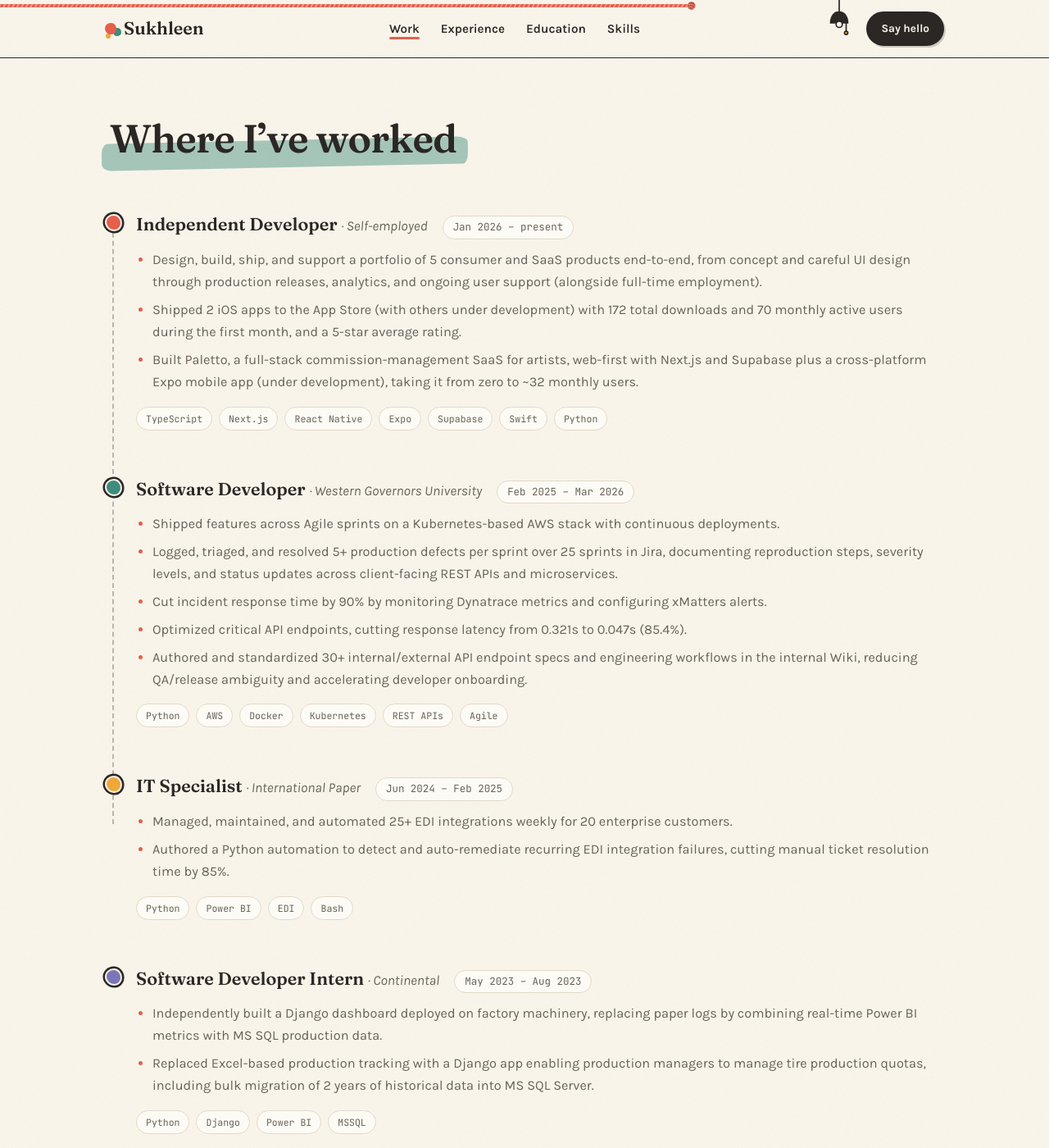
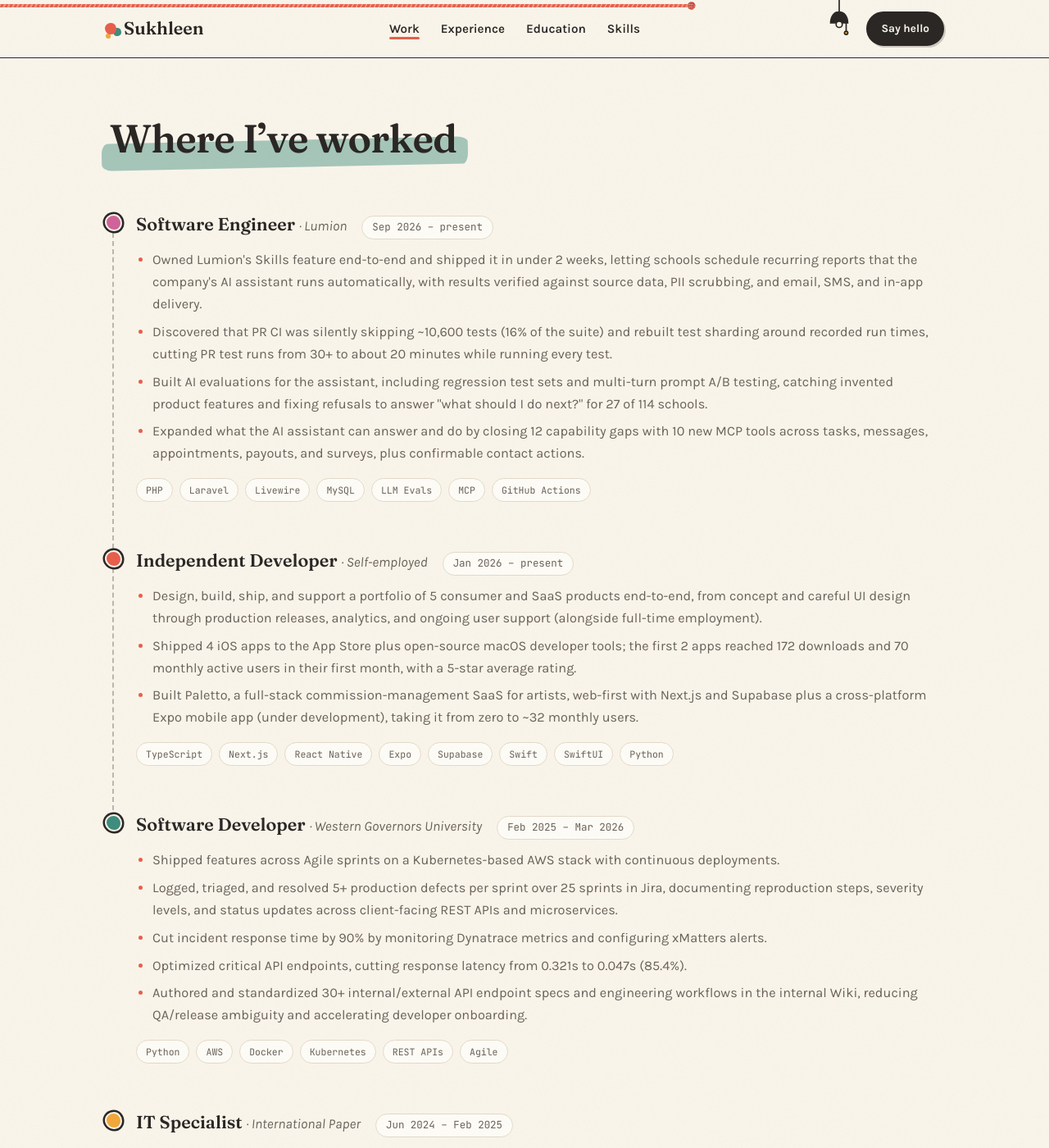
Before and after one commit to sukhleenk/sukhleenk.github.io, a Jekyll site: the page built from index.html, in a window 1280 px wide and 1400 px high, scrolled down 5006 px. Shown: the whole window at 82% size. Built offline with Jekyll 4.4.1, drawn with Linux system fonts in a browser that asks for light colours; some of the changed text lies outside the part shown.

Commit message:
Add Lumion role, update skills and banner, remove open-to-work copy

```diff
--- a/_config.yml
+++ b/_config.yml
@@ -6,14 +6,14 @@
 name:     "Sukhleen Kaur"
 title:    "Software Engineer & Artist"
 location: "Salt Lake City, UT"
-availability: "open to work"
+availability: "software engineer at lumion"
 email:    "sukhleenk1113@gmail.com"
 
 # Site URL (used for the social share card)
 url: "https://sukhleenk.github.io"
 
 # Meta description for search engines
-description: "Portfolio of Sukhleen Kaur, a software engineer and artist in Salt Lake City. Full-stack web, iOS, and Python. Open to work."
+description: "Portfolio of Sukhleen Kaur, a software engineer and artist in Salt Lake City. Full-stack web, iOS, Python, and PHP."
 
 # Bio — the paragraph under your name in the hero
 bio: >
@@ -32,10 +32,10 @@
 
 # Scrolling ticker under the hero
 marquee:
-  - open to software roles
-  - salt lake city or remote
-  - full-stack · iOS · python
-  - 2 apps on the App Store
+  - software engineer at lumion
+  - salt lake city, utah
+  - full-stack · iOS · python · php
+  - 4 apps on the App Store
 
 # Social links — comment out any you don't want shown
 social:
--- a/_data/experience.yml
+++ b/_data/experience.yml
@@ -1,5 +1,16 @@
 # _data/experience.yml
 # Order here = order on the page. "color" sets the timeline dot.
+
+- role: "Software Engineer"
+  company: "Lumion"
+  period: "Sep 2026 – present"
+  color: "#D2649A"
+  bullets:
+    - "Owned Lumion's Skills feature end-to-end and shipped it in under 2 weeks, letting schools schedule recurring reports that the company's AI assistant runs automatically, with results verified against source data, PII scrubbing, and email, SMS, and in-app delivery."
+    - "Discovered that PR CI was silently skipping ~10,600 tests (16% of the suite) and rebuilt test sharding around recorded run times, cutting PR test runs from 30+ to about 20 minutes while running every test."
+    - "Built AI evaluations for the assistant, including regression test sets and multi-turn prompt A/B testing, catching invented product features and fixing refusals to answer \"what should I do next?\" for 27 of 114 schools."
+    - "Expanded what the AI assistant can answer and do by closing 12 capability gaps with 10 new MCP tools across tasks, messages, appointments, payouts, and surveys, plus confirmable contact actions."
+  tags: [PHP, Laravel, Livewire, MySQL, LLM Evals, MCP, GitHub Actions]
 
 - role: "Independent Developer"
   company: "Self-employed"
@@ -7,9 +18,9 @@
   color: "#E8604C"
   bullets:
     - "Design, build, ship, and support a portfolio of 5 consumer and SaaS products end-to-end, from concept and careful UI design through production releases, analytics, and ongoing user support (alongside full-time employment)."
-    - "Shipped 2 iOS apps to the App Store (with others under development) with 172 total downloads and 70 monthly active users during the first month, and a 5-star average rating."
+    - "Shipped 4 iOS apps to the App Store plus open-source macOS developer tools; the first 2 apps reached 172 downloads and 70 monthly active users in their first month, with a 5-star average rating."
     - "Built Paletto, a full-stack commission-management SaaS for artists, web-first with Next.js and Supabase plus a cross-platform Expo mobile app (under development), taking it from zero to ~32 monthly users."
-  tags: [TypeScript, Next.js, React Native, Expo, Supabase, Swift, Python]
+  tags: [TypeScript, Next.js, React Native, Expo, Supabase, Swift, SwiftUI, Python]
 
 - role: "Software Developer"
   company: "Western Governors University"
--- a/_data/skills.yml
+++ b/_data/skills.yml
@@ -3,11 +3,11 @@
 
 - category: "Languages"
   color: "#E8604C"
-  items: [Python, Java, "JavaScript / TypeScript", Swift, "C#", R, SQL, "Bash / Shell", "HTML / CSS", LaTeX]
+  items: [Python, PHP, Java, "JavaScript / TypeScript", Swift, "C#", R, SQL, "Bash / Shell", "HTML / CSS", LaTeX]
 
 - category: "Frameworks"
   color: "#F2A93B"
-  items: [React, React Native, "Next.js", "Node.js", Express, Django, "Tailwind CSS", "REST APIs", SwiftUI, ".NET MAUI"]
+  items: [Laravel, Livewire, Pest, React, React Native, "Next.js", "Node.js", Express, Django, "Tailwind CSS", "REST APIs", SwiftUI, ".NET MAUI"]
 
 - category: "Databases"
   color: "#3E8E7E"
@@ -15,7 +15,7 @@
 
 - category: "ML / AI"
   color: "#7C77B9"
-  items: [PyTorch, scikit-learn, Keras, OpenCV, Huggingface Transformers, NumPy, Pandas]
+  items: [OpenAI API, MCP, LLM Evals, PyTorch, scikit-learn, Keras, OpenCV, Huggingface Transformers, NumPy, Pandas]
 
 - category: "Tools & DevOps"
   color: "#D2649A"
--- a/index.html
+++ b/index.html
@@ -275,10 +275,10 @@
 <!-- ── Contact ──────────────────────────────────────────── -->
 <section id="contact">
   <div class="wrapper contact-inner reveal">
-    <h2 class="contact-title">Have a role in mind?<br /><em>Let&rsquo;s talk.</em>
+    <h2 class="contact-title">Want to chat?<br /><em>Say hello.</em>
       <svg class="squiggle squiggle--contact" viewBox="0 0 320 24" aria-hidden="true"><path d="M4 16 C 40 4, 70 22, 105 12 S 175 4, 210 14 S 285 20, 316 8" fill="none" stroke="currentColor" stroke-width="5" stroke-linecap="round"/></svg>
     </h2>
-    <p class="contact-sub">I&rsquo;m looking for software roles in Salt Lake City or remote. If you think we&rsquo;d work well together, my inbox is open.</p>
+    <p class="contact-sub">Whether it&rsquo;s about software, art, or one of my apps, my inbox is open.</p>
     <div class="hero-actions">
       <a class="btn btn--big" href="mailto:{{ site.email }}">{{ site.email }}</a>
       {% if site.social.github %}<a class="btn btn--ghost" href="{{ site.social.github }}" target="_blank" rel="noopener">GitHub</a>{% endif %}
```
